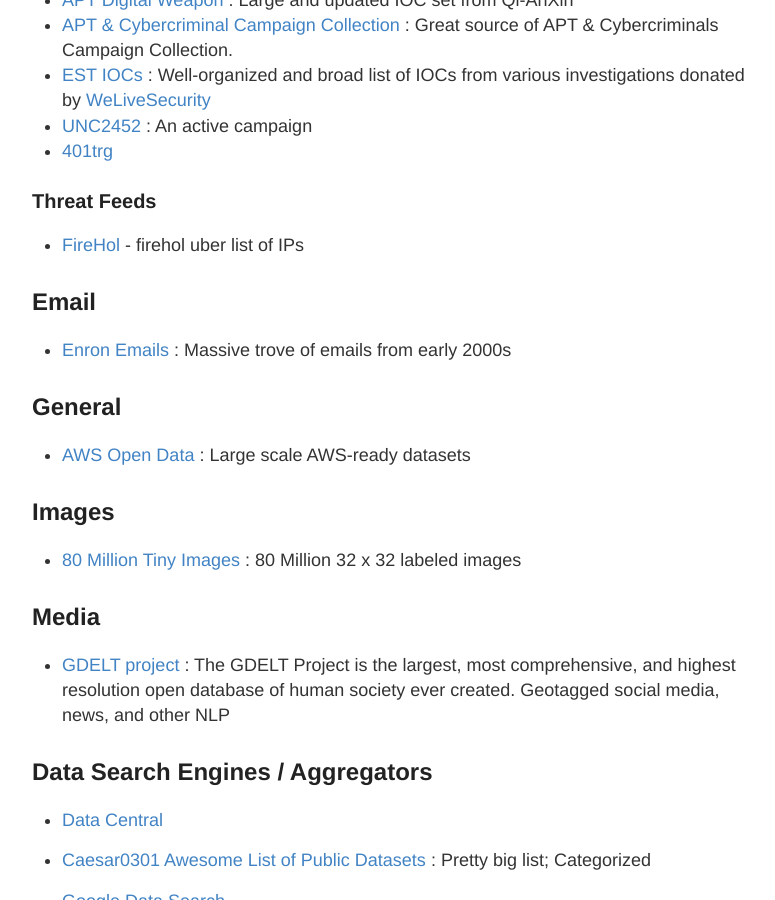
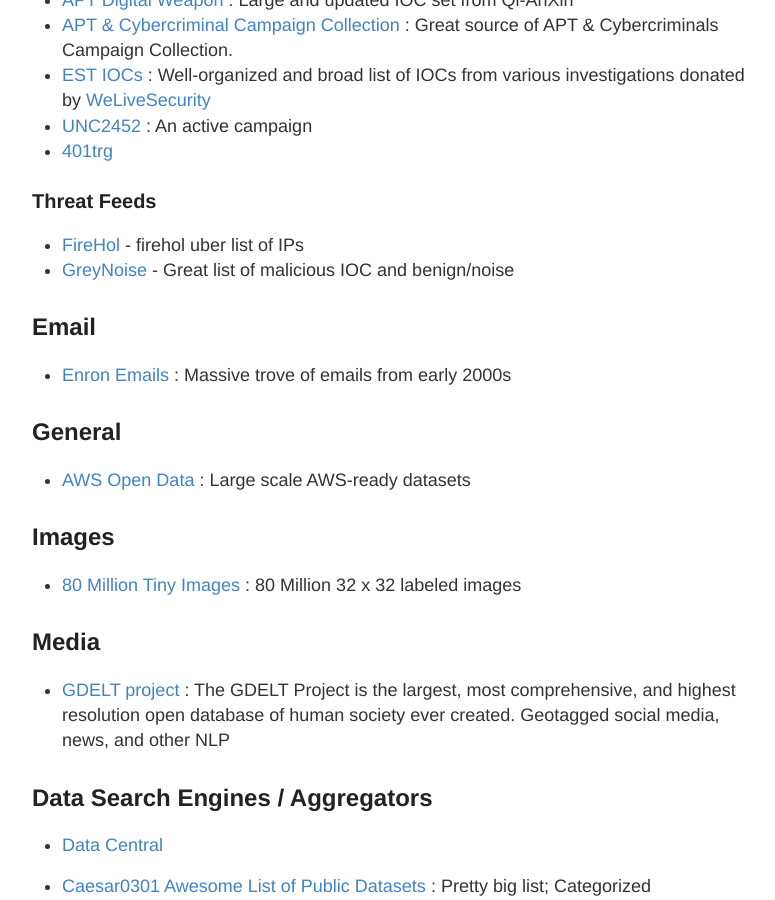
Before and after one commit to stevehenderson/stevehenderson.github.io, a Jekyll site: the page built from data.md, in a window 1280 px wide and 900 px high, scrolled down 2112 px. Shown: the whole window, without its empty margins (248-1023 px from the left). Built offline with Jekyll 4.4.1, drawn with Linux system fonts in a browser that asks for light colours.

Commit message:
Update data.md

```diff
--- a/data.md
+++ b/data.md
@@ -85,6 +85,7 @@
 ### Threat Feeds
 
    * [FireHol](http://iplists.firehol.org/) - firehol uber list of IPs
+   * [GreyNoise](https://greynoise.io) - Great list of malicious IOC and benign/noise
 
 ## Email
 
```
